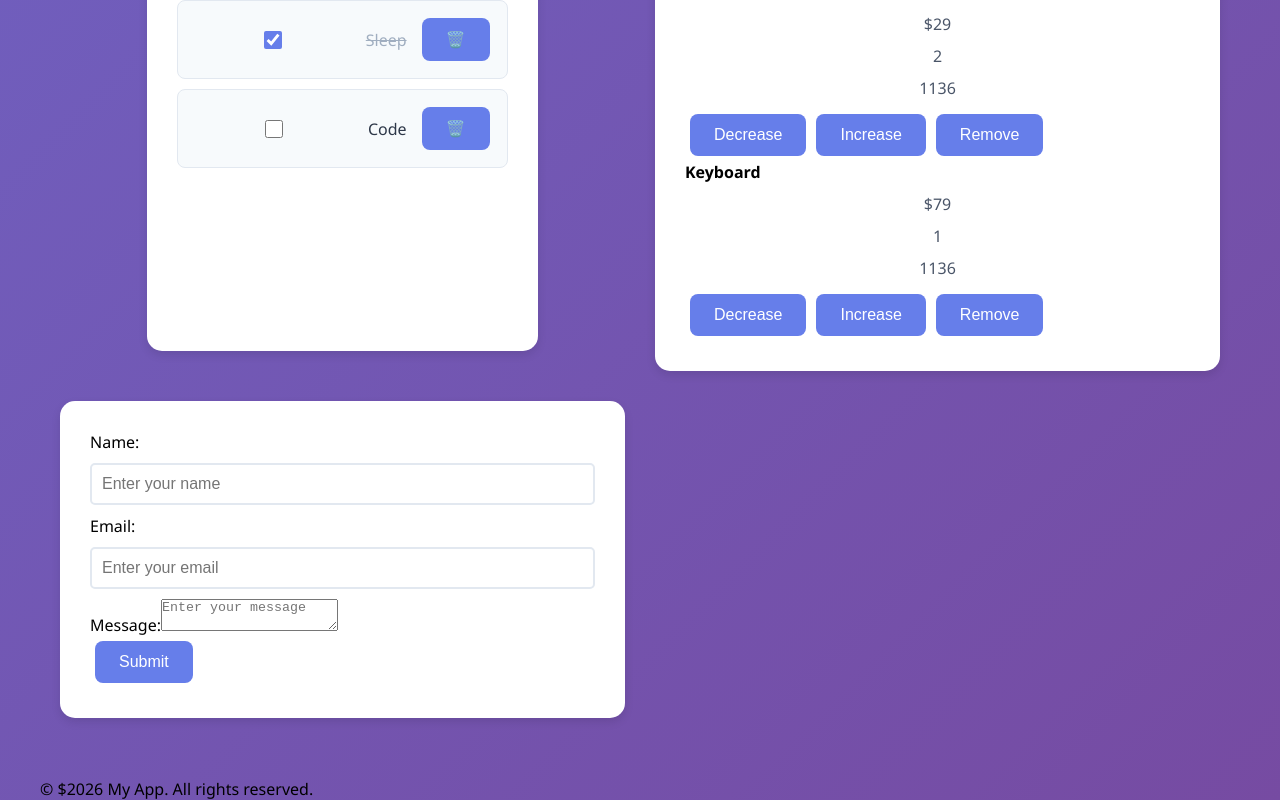
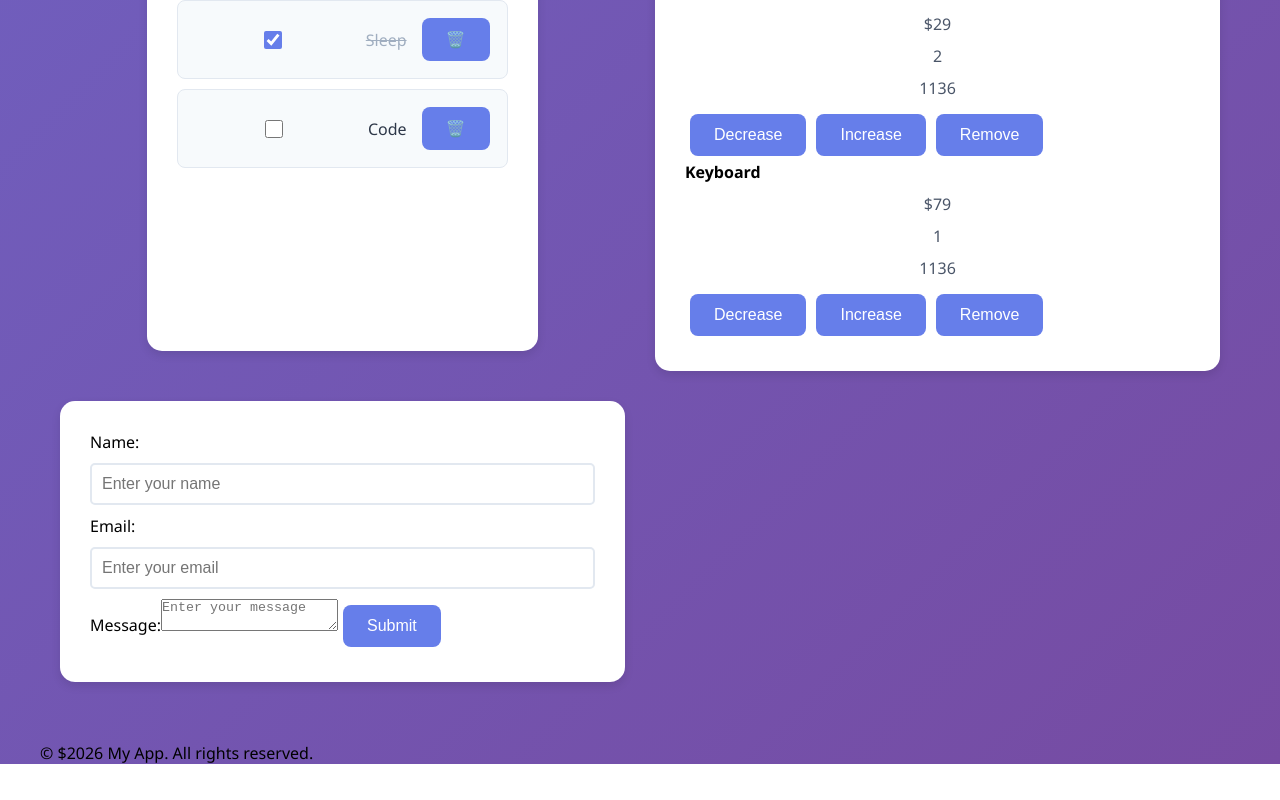
Before and after one commit to Priyanshurawat02/my-react-practice, a React (Vite) app: page / in a window 1280 px wide. Shown: the part 3638-4438 px from the top of the page. After the commit the page ends 4402 px from the top, so only its background shows below. Built offline with nearby package versions, Linux system fonts and the light colour scheme.

Commit message:
Challenge 21 Complete: Built ContactForm with validation - name, email, message fields with error messages and success state

```diff
--- a/src/ContactForm.jsx
+++ b/src/ContactForm.jsx
@@ -32,11 +32,15 @@
             } else {
                 setErrors({});
                 setSubmitted(true);
+                setNames("");
+                setEmails("");
+                setMessages("");
              }
     }
 
     return(
         <div>
+            <form onSubmit={handleSubmit}>
             <label>Name:</label>
             <input placeholder="Enter your name"
             type="text"
@@ -62,7 +66,7 @@
 
             {submitted && <p>Thank you {names}! We'll contact you at {emails}</p>}
 
-           <form onSubmit={handleSubmit}> <button type="submit">Submit</button></form>
+            <button type="submit">Submit</button></form>
         </div>
     )
 }
```
